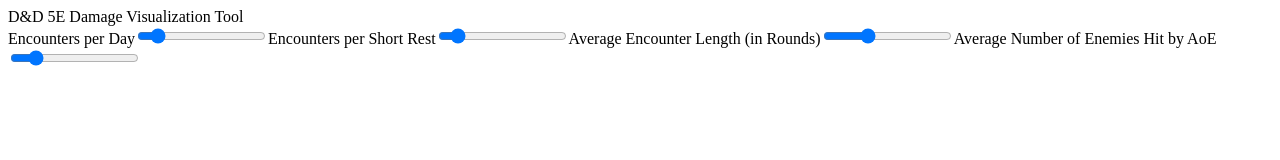
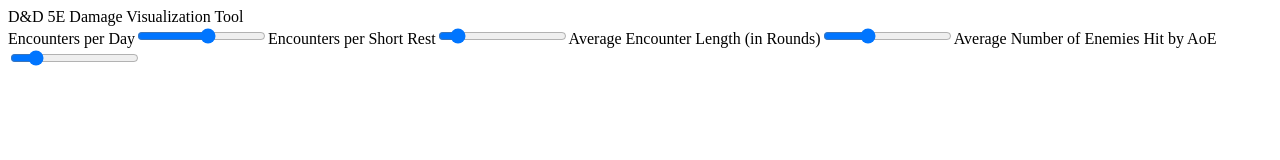
Before and after one commit to lfs48/dnd-damage-chart, a React (Create React App) app: page / in a window 1280 px wide. Shown: the top 160 px of the page. Built offline with nearby package versions, Linux system fonts and the light colour scheme.

Commit message:
Fix typos

```diff
--- a/src/components/params.jsx
+++ b/src/components/params.jsx
@@ -12,7 +12,7 @@
 
     const updateInput = (event, field) => {
         event.preventDefault();
-        const newState = lodash.merge({}, state);
+        const newState = merge({}, state);
         newState[field] = event.target.value;
         setState(newState);
     }
@@ -24,8 +24,8 @@
             <input
                 type="range"
                 min="1" max="10"
-                value={state.encountersPerShortRest}
-                onChange={e => updateInput(e,"encounterPerDay")}
+                value={state.encountersPerDay}
+                onChange={e => updateInput(e,"encountersPerDay")}
                 id="encounterPerDaySlider"
             ></input>
 
```
